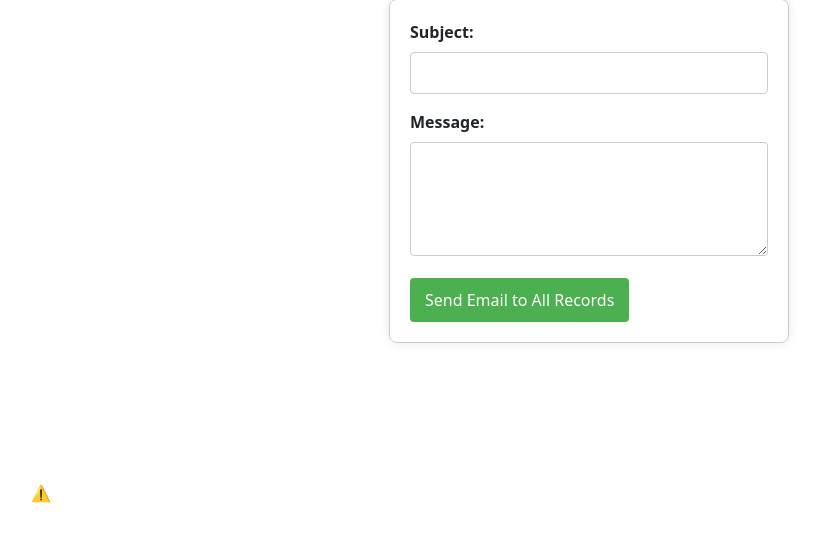
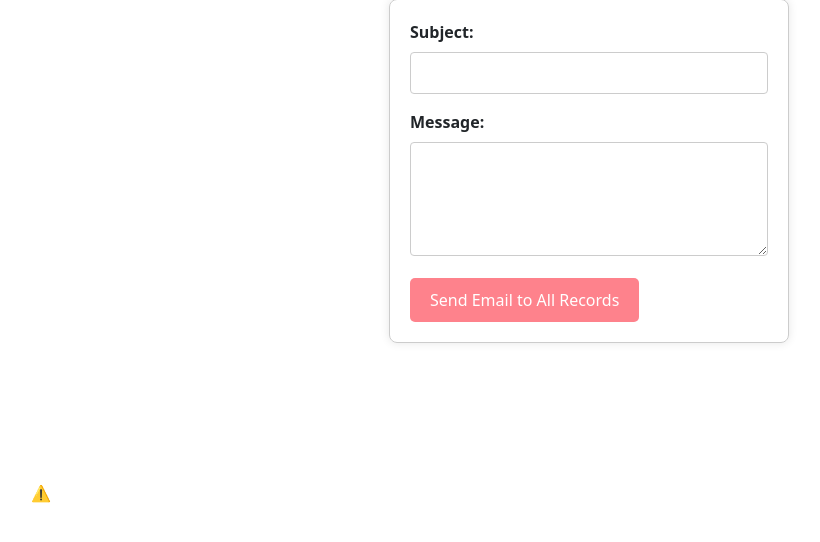
Before and after one commit to WavuaW/Portfolio-ALX, a Django app: template website/templates/send_email_to_all.html in a window 1280 px wide. Shown: the part 81-623 px from the top of the page, without its empty margins (51-871 px from the left). Run offline with Django 4.2, Linux system fonts and the light colour scheme; the template is opened without the code that fills it, so the values that code supplies are empty.

Commit message:
email template changes

```diff
--- a/website/templates/navbar.html
+++ b/website/templates/navbar.html
@@ -14,6 +14,9 @@
             <a class="nav-link" href="{% url 'photo_list' %}">Upload Promo</a>
           </li>
           <li class="nav-item">
+            <a class="nav-link" href="{% url 'send_email_to_all' %}">Send Promo</a>
+          </li>
+          <li class="nav-item">
             <a class="nav-link" href="{% url 'logout' %}">Logout</a>
           </li>
           {% else %}
--- a/website/templates/send_email_to_all.html
+++ b/website/templates/send_email_to_all.html
@@ -10,7 +10,7 @@
         <label for="message" style="display: block; margin-bottom: 8px; font-weight: bold;">Message:</label>
         <textarea name="message" rows="4" cols="50" required style="width: 100%; padding: 8px; box-sizing: border-box; margin-bottom: 16px; border: 1px solid #ccc; border-radius: 4px;"></textarea>
 
-        <button type="submit" style="background-color: #4CAF50; color: white; padding: 10px 15px; border: none; border-radius: 4px; cursor: pointer;">Send Email to All Records</button>
+        <button type="submit" style="background-color: #FE828C; color: #fff; padding: 10px 20px; border: none; border-radius: 5px; cursor: pointer;" onmouseover="this.style.backgroundColor='#673147'; this.style.color='#fff';" onmouseout="this.style.backgroundColor='#FE828C'; this.style.color='#ffffff';">Send Email to All Records</button>
     </form>
     <script src="https://unpkg.com/@lottiefiles/lottie-player@latest/dist/lottie-player.js"></script>
     <lottie-player src="https://lottie.host/51aabd2a-ee20-48af-99af-70b2d98c65d1/JUynQmDWYy.json" background="##FFFFFF" speed="1" style="width: 300px; height: 300px" loop autoplay direction="1" mode="normal"></lottie-player>
```
